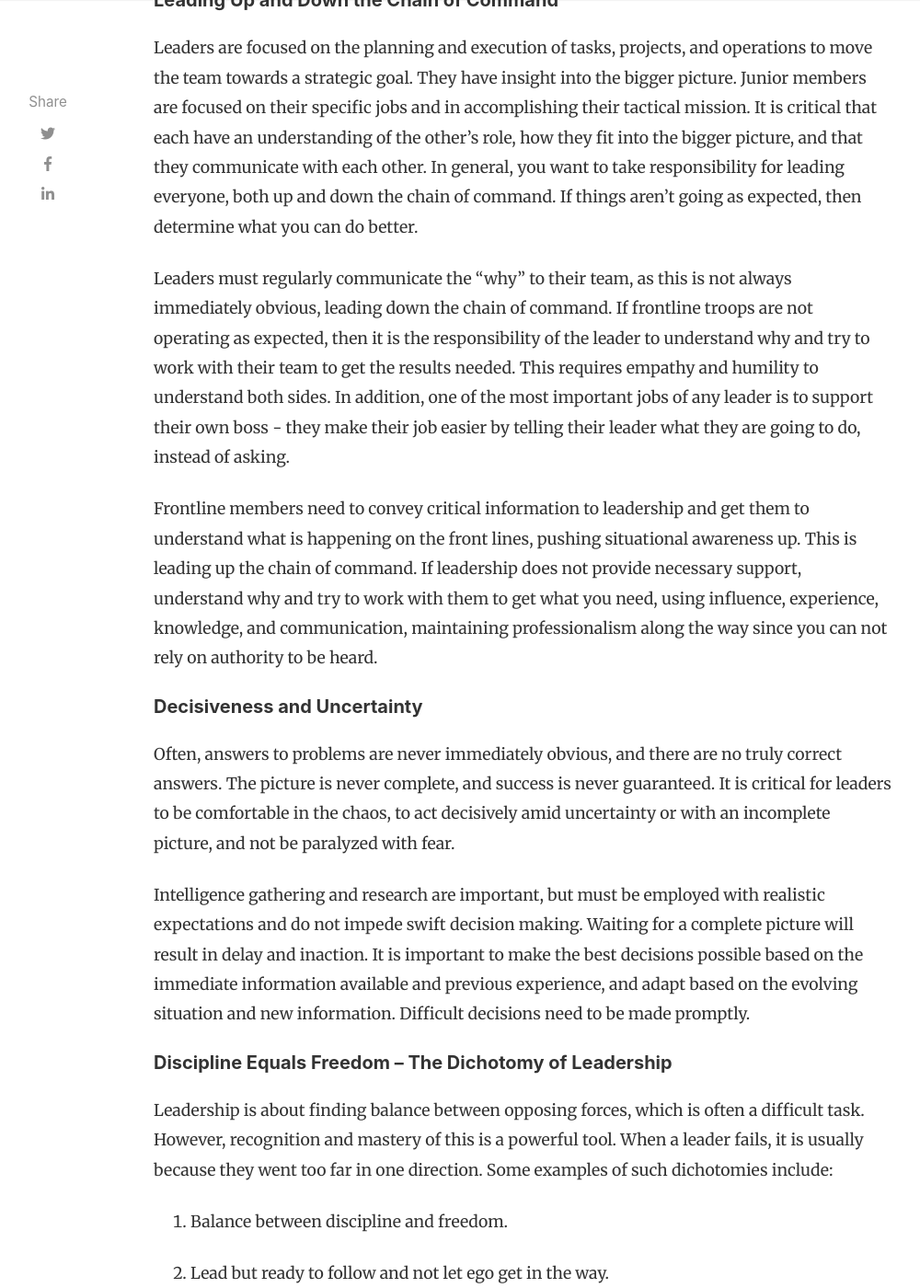
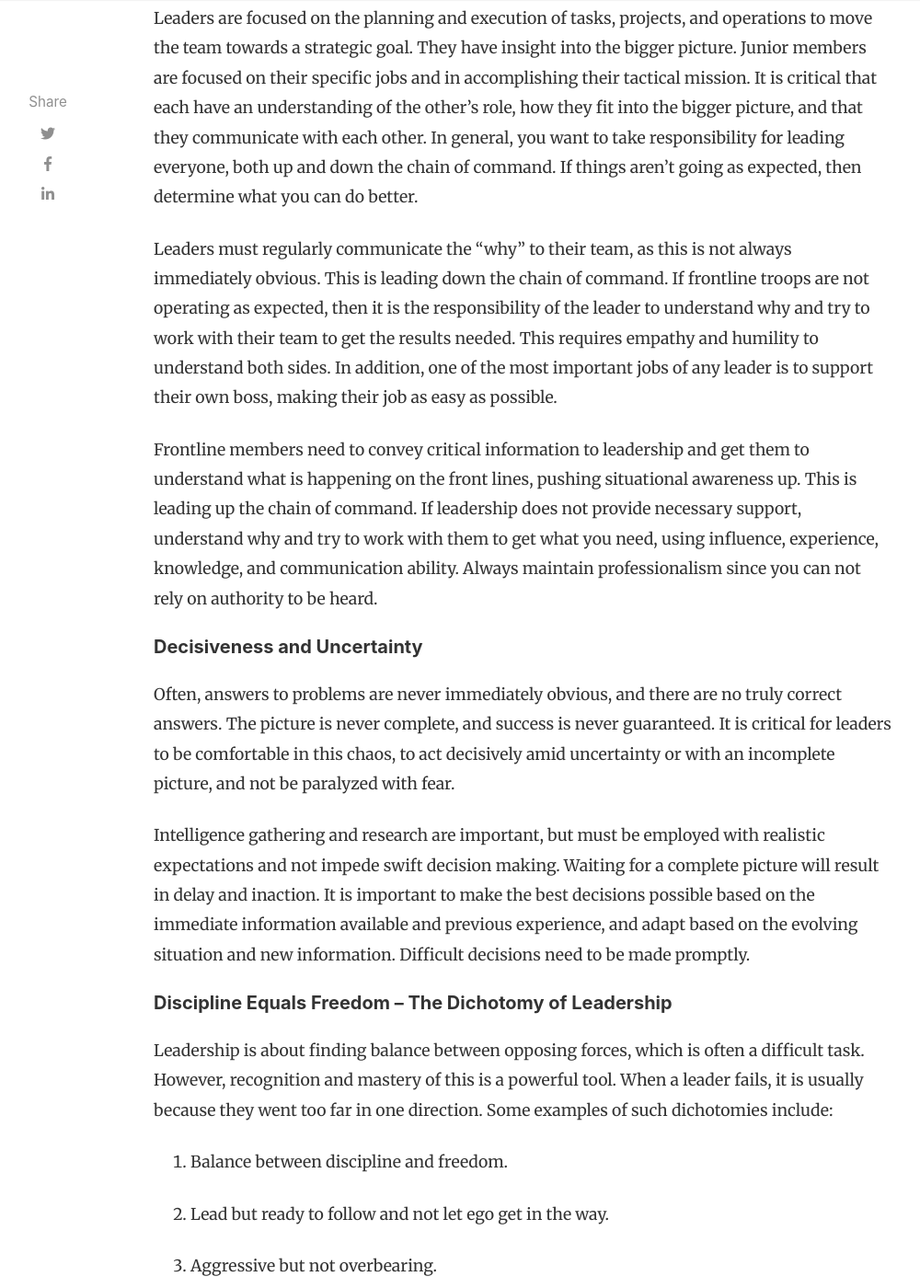
Before and after one commit to LeNPaul/hungry-minds, a Jekyll site: the page built from _posts/2021-03-11-extreme-ownership-how-us-navy-seals-lead-and-win-jocko-willink-leif-babin-book-summary.md, in a window 1280 px wide and 1400 px high, scrolled down 5226 px. Shown: the whole window at 92% size, without its empty margins (118-1118 px from the left). Built offline with Jekyll 4.4.1, drawn with Linux system fonts in a browser that asks for light colours; nearby versions of some CDN libraries; comment, search, counter and statistics services are not loaded; some of the changed text lies outside the part shown.

Commit message:
Publish blog post

```diff
--- a/_posts/2021-03-11-extreme-ownership-how-us-navy-seals-lead-and-win-jocko-willink-leif-babin-book-summary.md
+++ b/_posts/2021-03-11-extreme-ownership-how-us-navy-seals-lead-and-win-jocko-willink-leif-babin-book-summary.md
@@ -28,7 +28,7 @@
 
 > It's not what you preach, it's what you tolerate.
 
-The performance of a team is the responsibility of the leader. Leaders are responsible for enforcing standards, and getting the team to work together, where everyone is utilizing their strengths to cover each other's weaknesses. Leaders should always strive for constant improvement. Ideally, once a culture of extreme ownership has been cultivated, teams would be able to continue to improve even if the leader is removed.
+The performance of a team is the responsibility of the leader. Leaders are responsible for enforcing standards, and getting their team to work together, where everyone is utilizing their strengths to cover each other's weaknesses. Leaders should always strive for constant improvement. Ideally, once a culture of extreme ownership has been cultivated, teams would be able to continue to improve even if the leader is removed.
 
 ##### Believe
 
@@ -82,7 +82,7 @@
 
 The planning process should be delegated down the chain of command as much as possible, where team leaders have ownership of their tasks, and everyone participates in the planning process. Senior leaders supervise the planning process, but should not get caught in the details. They should maintain an overarching perspective, so that they are able to "stand back and be the tactical genius", identifying weaknesses and gaps that others may not see.
 
-Once a detailed plan is developed, prioritize the information and present everything in a simple, clear and concise format, so that there is no information overload and everyone understands. Discussion, questions and clarification should be encouraged. Frontline troops above all should understand the strategic mission and the Commander's Intent - the directives need to be clear for the team, such as specific tasks and roles or how to respond to challenges and risks, and this should be briefed to all participants.
+Once a detailed plan is developed, prioritize the information and present everything in a simple, clear and concise format, so that there is no information overload and everyone understands. Discussion, questions and clarification should be encouraged. Frontline troops above all should understand the strategic mission and the Commander's Intent. The directives need to be clear for the team, such as specific tasks and roles or how to respond to challenges and risks, and this should be briefed to all participants.
 
 Constantly reflect on tactics and adapt. At the end of a mission, make time to reflect back on the lessons learned and how they can be implemented in the future to improve operations. Ask questions such as what went right, what went wrong, and what can be adapted to be more effective and increase advantages.
 
@@ -90,15 +90,15 @@
 
 Leaders are focused on the planning and execution of tasks, projects, and operations to move the team towards a strategic goal. They have insight into the bigger picture. Junior members are focused on their specific jobs and in accomplishing their tactical mission. It is critical that each have an understanding of the other's role, how they fit into the bigger picture, and that they communicate with each other. In general, you want to take responsibility for leading everyone, both up and down the chain of command. If things aren't going as expected, then determine what you can do better.
 
-Leaders must regularly communicate the "why" to their team, as this is not always immediately obvious, leading down the chain of command. If frontline troops are not operating as expected, then it is the responsibility of the leader to understand why and try to work with their team to get the results needed. This requires empathy and humility to understand both sides. In addition, one of the most important jobs of any leader is to support their own boss - they make their job easier by telling their leader what they are going to do, instead of asking.
+Leaders must regularly communicate the "why" to their team, as this is not always immediately obvious. This is leading down the chain of command. If frontline troops are not operating as expected, then it is the responsibility of the leader to understand why and try to work with their team to get the results needed. This requires empathy and humility to understand both sides. In addition, one of the most important jobs of any leader is to support their own boss, making their job as easy as possible.
 
-Frontline members need to convey critical information to leadership and get them to understand what is happening on the front lines, pushing situational awareness up. This is leading up the chain of command. If leadership does not provide necessary support, understand why and try to work with them to get what you need, using influence, experience, knowledge, and communication, maintaining professionalism along the way since you can not rely on authority to be heard.
+Frontline members need to convey critical information to leadership and get them to understand what is happening on the front lines, pushing situational awareness up. This is leading up the chain of command. If leadership does not provide necessary support, understand why and try to work with them to get what you need, using influence, experience, knowledge, and communication ability. Always maintain professionalism since you can not rely on authority to be heard.
 
 ##### Decisiveness and Uncertainty
 
-Often, answers to problems are never immediately obvious, and there are no truly correct answers. The picture is never complete, and success is never guaranteed. It is critical for leaders to be comfortable in the chaos, to act decisively amid uncertainty or with an incomplete picture, and not be paralyzed with fear.
+Often, answers to problems are never immediately obvious, and there are no truly correct answers. The picture is never complete, and success is never guaranteed. It is critical for leaders to be comfortable in this chaos, to act decisively amid uncertainty or with an incomplete picture, and not be paralyzed with fear.
 
-Intelligence gathering and research are important, but must be employed with realistic expectations and do not impede swift decision making. Waiting for a complete picture will result in delay and inaction. It is important to make the best decisions possible based on the immediate information available and previous experience, and adapt based on the evolving situation and new information. Difficult decisions need to be made promptly.
+Intelligence gathering and research are important, but must be employed with realistic expectations and not impede swift decision making. Waiting for a complete picture will result in delay and inaction. It is important to make the best decisions possible based on the immediate information available and previous experience, and adapt based on the evolving situation and new information. Difficult decisions need to be made promptly.
 
 ##### Discipline Equals Freedom – The Dichotomy of Leadership
 
```
Also changed, not shown: other parts of _posts/2021-03-11-extreme-ownership-how-us-navy-seals-lead-and-win-jocko-willink-leif-babin-book-summary.md (+1 -1 lines).
